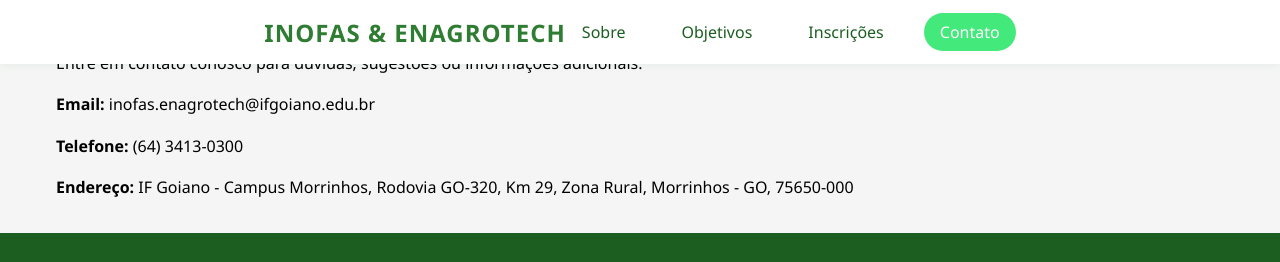
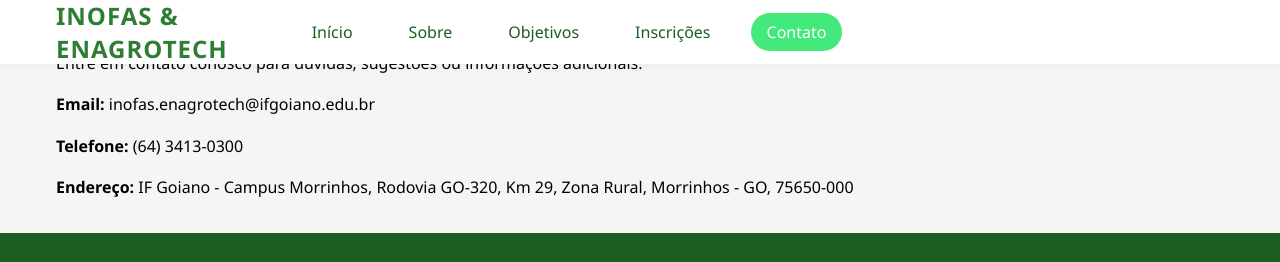
Before and after one commit to leohenrike22-plimp/Site-EVENTO-INTRGRADO, a plain HTML site: page Site/contact.html in a window 1280 px wide. Shown: the top 262 px of the page. Drawn offline with Linux system fonts and the light colour scheme.

Commit message:
correção do botão início

```diff
--- a/Site/contact.html
+++ b/Site/contact.html
@@ -9,12 +9,13 @@
 </head>
 <body>
     <header>
-        <div class="container">
-            <nav>
-                <div class="logo">
-                    <span>INOFAS & ENAGROTECH</span>
-                </div>
+        <div class="container header-inner">
+            <div class="logo">
+                <span>INOFAS & ENAGROTECH</span>
+            </div>
+            <nav class="nav">
                 <ul class="nav-links">
+                    <li><a href="index.html">Início</a></li>
                     <li><a href="about.html">Sobre</a></li>
                     <li><a href="objectives.html">Objetivos</a></li>
                     <li><a href="registration.html">Inscrições</a></li>
```
